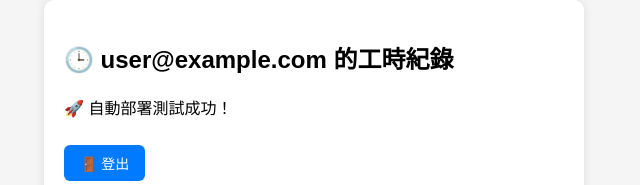
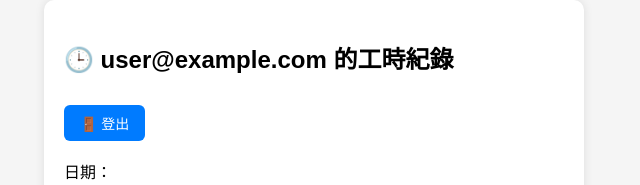
Before and after one commit to powei-888/worktime-tracker, a React (Create React App) app: page / in a window 1280 px wide. Shown: the top 185 px of the page, without its empty margins (326-966 px from the left). Built offline with nearby package versions, Linux system fonts and the light colour scheme; no server answers; the database is empty; sample sign-in values are in the browser's storage.

Commit message:
我這次改了什麼

```diff
--- a/src/pages/HomePage.js
+++ b/src/pages/HomePage.js
@@ -140,7 +140,7 @@ export default function HomePage() {
   return (
     <div className="container">
       <h2>🕒 {auth.currentUser.email} 的工時紀錄</h2>
-      <p>🚀 自動部署測試成功！</p>
+
 
 
       <button onClick={logout}>🚪 登出</button>
```
